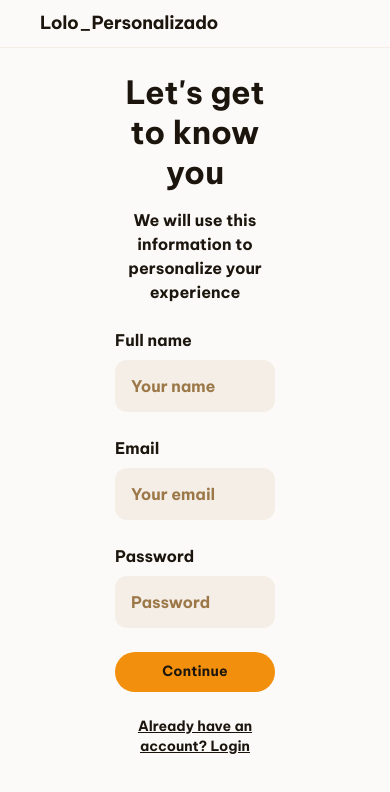
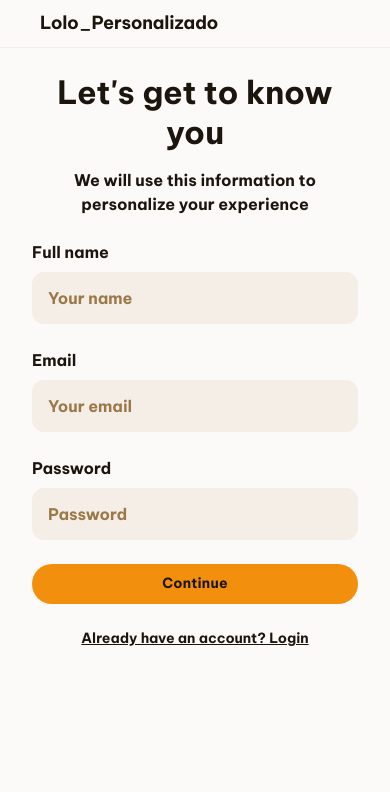
Before and after one commit to anthony-garcia-santos/sistema-e-commerce-projeto-real, a React (Vite) app in the folder Frontend/: page /Cadastrar in a window 390 px wide. Shown: the top 792 px of the page. Built offline with nearby package versions, Linux system fonts and the light colour scheme.

Commit message:
responsividade da tela de cadastro atualizada

```diff
--- a/Frontend/src/pages/Cadastrar.jsx
+++ b/Frontend/src/pages/Cadastrar.jsx
@@ -61,7 +61,7 @@ export default function Cadastrar() {
 
                 {/* inputs etc */}
 
-                <div className="relative -top-10 px-40 flex flex-1 justify-center py-5">
+                <div className="relative flex flex-1 justify-center py-5 px-4 md:justify-start md:px-40 -top-10">
 
                     <form onSubmit={handleSubmit} className="layout-content-container flex flex-col w-[512px] py-5 max-w-[960px] flex-1">
 
```
